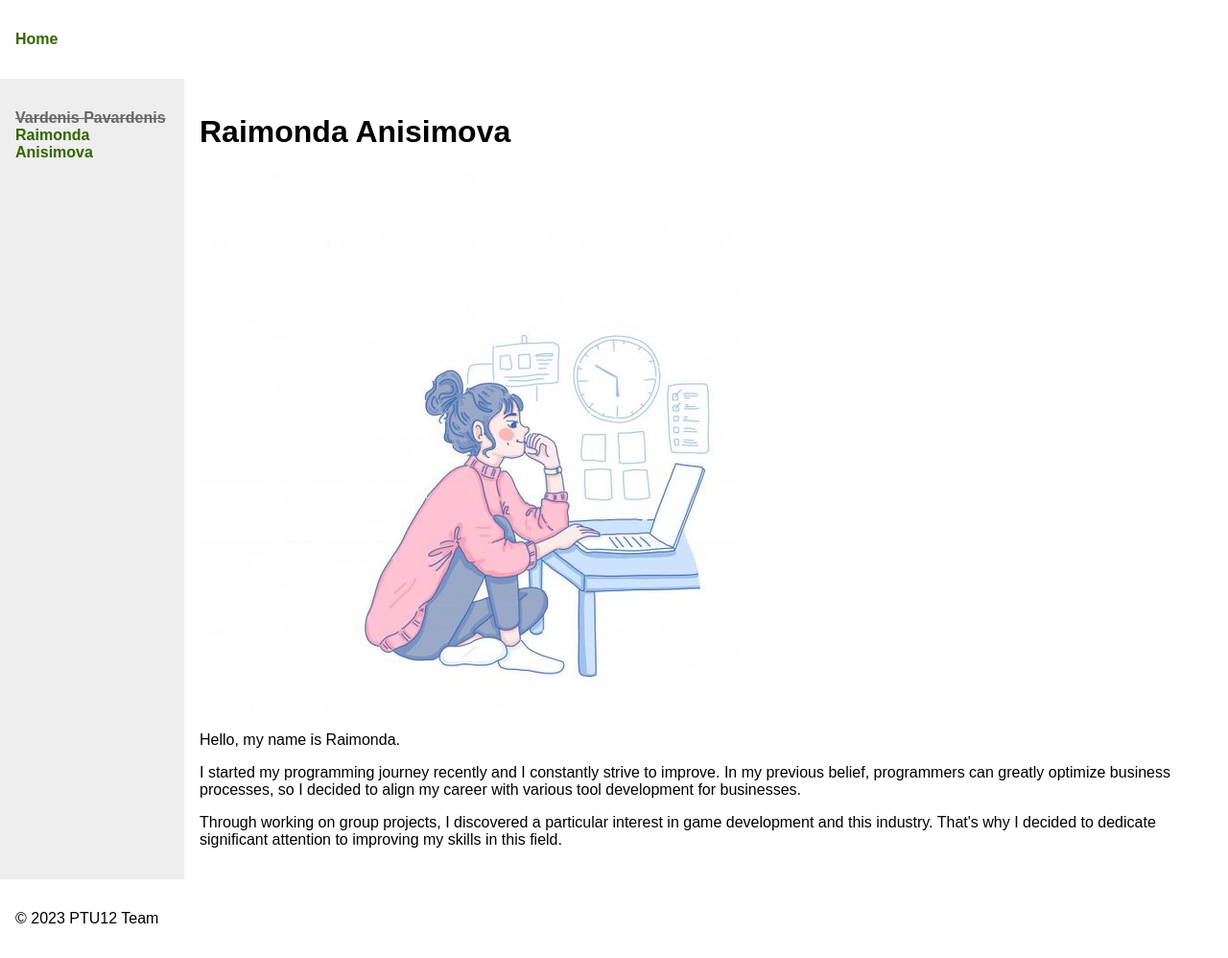
After one commit to kobrius11/ptu12_team, a Flask app: page /raimonda_anisimova/ in a window 1280 px wide. The commit adds this page. Shown: the whole page at 96% size. Run offline with Flask 3, Linux system fonts and the light colour scheme.

Commit message:
raimonda_anisimova profile added

```diff
--- a/app.py
+++ b/app.py
@@ -10,5 +10,9 @@ def index():
 def vardenis_pavardenis():
     return render_template('vardenis_pavardenis.html/')
 
+@app.route('/raimonda_anisimova/')
+def raimonda_anisimova():
+    return render_template('raimonda_anisimova.html/')
+
 if __name__ == "__main__":
     app.run(debug=True)
--- a/templates/includes/sidebar.html
+++ b/templates/includes/sidebar.html
@@ -2,4 +2,7 @@
     <li>
         <a class="broken" href="/vardenis_pavardenis/">Vardenis Pavardenis</a>
     </li>
+    <li>
+        <a href="/raimonda_anisimova/">Raimonda Anisimova</a>
+    </li>
 </ul>
--- /dev/null
+++ b/templates/raimonda_anisimova.html
@@ -0,0 +1,30 @@
+<!DOCTYPE html>
+<html lang="en">
+<head>
+    <meta charset="UTF-8">
+    <meta http-equiv="X-UA-Compatible" content="IE=edge">
+    <meta name="viewport" content="width=device-width, initial-scale=1.0">
+    <title>PTU12 Team</title>
+    <link rel="stylesheet" href="/static/style.css">
+</head>
+<body>
+    <header>
+        {% include 'includes/menu.html' %}
+    </header>
+    <main>
+        <sidebar>
+            {% include 'includes/sidebar.html' %}
+        </sidebar>
+        <div class="content">
+            <h1>Raimonda Anisimova</h1>
+            <img src="/static/pic.png" alt="Raimonda Anisimova">
+            <p>Hello, my name is Raimonda. </p>
+            <p>I started my programming journey recently and I constantly strive to improve. In my previous belief, programmers can greatly optimize business processes, so I decided to align my career with various tool development for businesses.</p>
+            <p>Through working on group projects, I discovered a particular interest in game development and this industry. That's why I decided to dedicate significant attention to improving my skills in this field.</p>
+        </div>
+    </main>
+    <footer>
+        {% include 'includes/footer.html' %}
+    </footer>
+</body>
+</html>
```
Also changed, not shown: static/pic.png (added).
